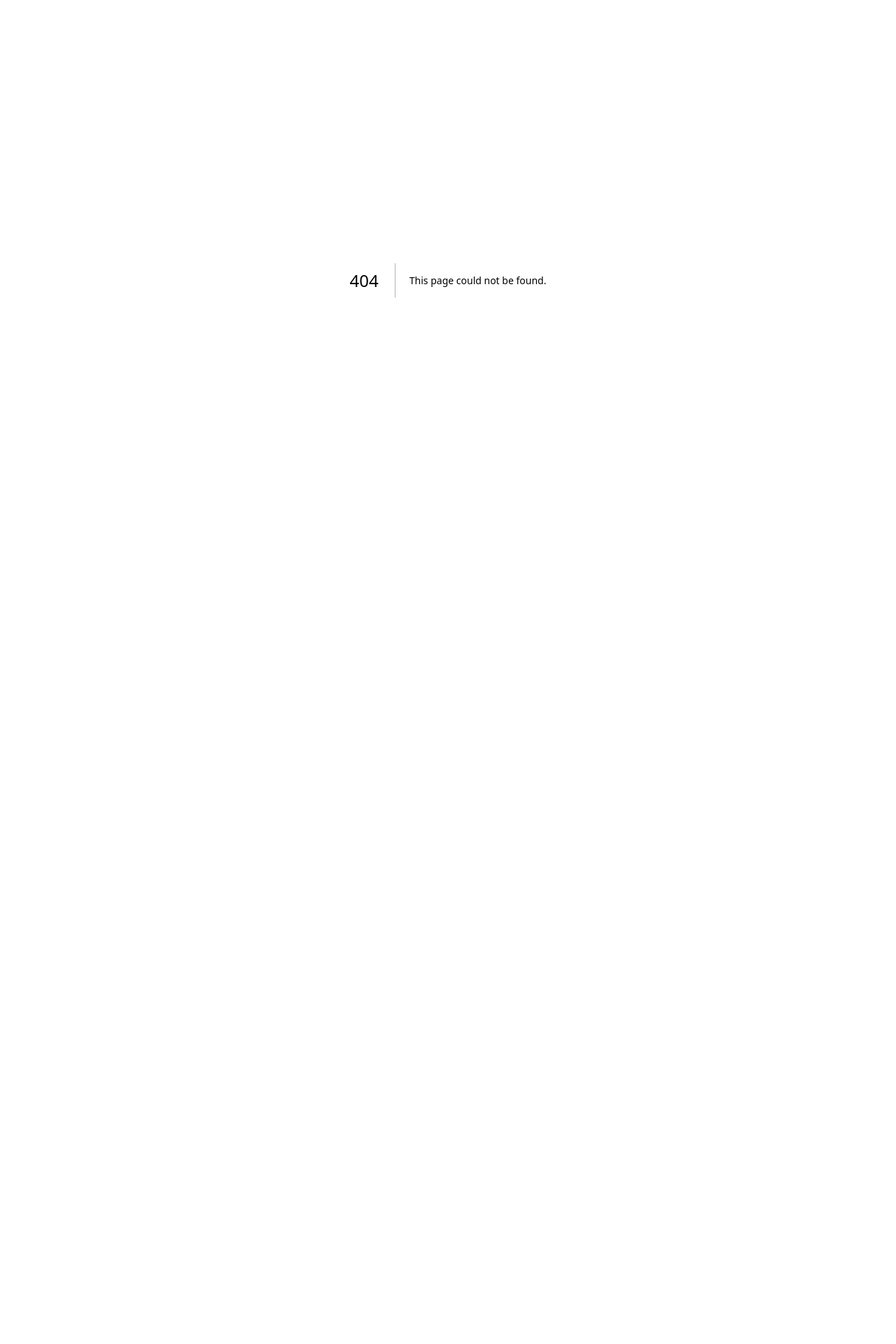
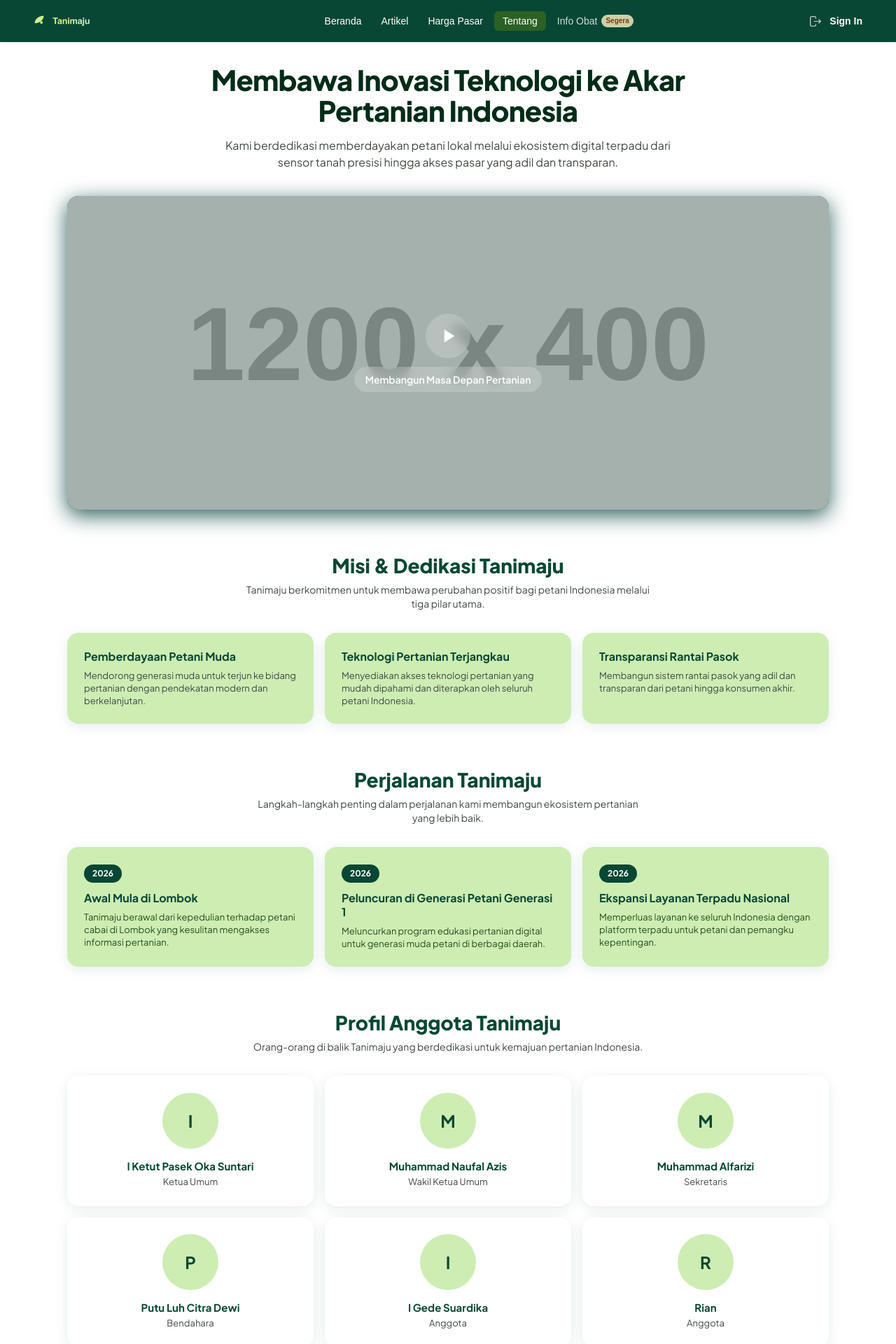
Before and after one commit to KELOMPOK-2-PTKOM2026/TIM-1-PERTANIAN, a Next.js app: page /tentang in a window 1280 px wide. Before the commit this address had no page. Shown: the top 1920 px of the page at 70% size. Before the commit the page ends 800 px from the top, so only its background shows below. Built offline with nearby package versions, Linux system fonts and the light colour scheme.

Commit message:
menambahkan halaman tentang

```diff
--- /dev/null
+++ b/app/(public)/tentang/page.tsx
@@ -0,0 +1,176 @@
+export const revalidate = 60;
+
+const missions = [
+  {
+    title: "Pemberdayaan Petani Muda",
+    description:
+      "Mendorong generasi muda untuk terjun ke bidang pertanian dengan pendekatan modern dan berkelanjutan.",
+  },
+  {
+    title: "Teknologi Pertanian Terjangkau",
+    description:
+      "Menyediakan akses teknologi pertanian yang mudah dipahami dan diterapkan oleh seluruh petani Indonesia.",
+  },
+  {
+    title: "Transparansi Rantai Pasok",
+    description:
+      "Membangun sistem rantai pasok yang adil dan transparan dari petani hingga konsumen akhir.",
+  },
+];
+
+const journey = [
+  {
+    year: "2026",
+    title: "Awal Mula di Lombok",
+    description:
+      "Tanimaju berawal dari kepedulian terhadap petani cabai di Lombok yang kesulitan mengakses informasi pertanian.",
+  },
+  {
+    year: "2026",
+    title: "Peluncuran di Generasi Petani Generasi 1",
+    description:
+      "Meluncurkan program edukasi pertanian digital untuk generasi muda petani di berbagai daerah.",
+  },
+  {
+    year: "2026",
+    title: "Ekspansi Layanan Terpadu Nasional",
+    description:
+      "Memperluas layanan ke seluruh Indonesia dengan platform terpadu untuk petani dan pemangku kepentingan.",
+  },
+];
+
+const team = [
+  { name: "I Ketut Pasek Oka Suntari", role: "Ketua Umum" },
+  { name: "Muhammad Naufal Azis", role: "Wakil Ketua Umum" },
+  { name: "Muhammad Alfarizi", role: "Sekretaris" },
+  { name: "Putu Luh Citra Dewi", role: "Bendahara" },
+  { name: "I Gede Suardika", role: "Anggota" },
+  { name: "Rian", role: "Anggota" },
+];
+
+export default function TentangPage() {
+  return (
+    <div className="font-[family-name:var(--font-jakarta-sans)]">
+      {/* Hero Section */}
+      <section className="mx-auto max-w-6xl px-4 pt-8 pb-4">
+        <h1 className="mx-auto max-w-3xl text-center text-[40px] font-extrabold leading-[44px] tracking-[-0.8px] text-[#002C17]">
+          Membawa Inovasi Teknologi ke Akar Pertanian Indonesia
+        </h1>
+        <p className="mx-auto mt-4 max-w-2xl text-center text-[16px] leading-[24px] text-[#414942]">
+          Kami berdedikasi memberdayakan petani lokal melalui ekosistem digital
+          terpadu dari sensor tanah presisi hingga akses pasar yang adil dan
+          transparan.
+        </p>
+      </section>
+
+      {/* Hero Image */}
+      <section className="mx-auto max-w-6xl px-4 pb-8">
+        <div className="relative mt-5 overflow-hidden rounded-2xl bg-[#084734] shadow-[0_8px_30px_0_rgba(19,78,74,0.90)]">
+          <img
+            src="https://placehold.co/1200x400/084734/ffffff?text=Tanimaju"
+            alt="Tanimaju"
+            className="h-96 w-full object-cover opacity-80 md:h-[448px]"
+          />
+          <div className="absolute inset-0 flex items-center justify-center">
+            <div className="flex flex-col items-center gap-3">
+              <div className="flex h-16 w-16 items-center justify-center rounded-full bg-white/20 backdrop-blur-sm">
+                <svg
+                  className="h-8 w-8 text-white"
+                  fill="currentColor"
+                  viewBox="0 0 24 24"
+                >
+                  <path d="M8 5v14l11-7z" />
+                </svg>
+              </div>
+              <span className="rounded-full bg-white/20 px-4 py-2 text-sm font-semibold text-white backdrop-blur-sm">
+                Membangun Masa Depan Pertanian
+              </span>
+            </div>
+          </div>
+        </div>
+      </section>
+
+      {/* Misi & Dedikasi */}
+      <section className="mx-auto max-w-6xl px-4 py-8">
+        <h2 className="text-center text-[28px] font-extrabold leading-[32px] text-[#084734]">
+          Misi & Dedikasi Tanimaju
+        </h2>
+        <p className="mx-auto mt-2 max-w-xl text-center text-[14px] leading-[20px] text-[#404847]">
+          Tanimaju berkomitmen untuk membawa perubahan positif bagi petani
+          Indonesia melalui tiga pilar utama.
+        </p>
+        <div className="mt-8 grid gap-4 grid-cols-1 lg:grid-cols-3">
+          {missions.map((m) => (
+            <div
+              key={m.title}
+              className="rounded-2xl bg-[#CDEDB3] p-6 shadow-[0_4px_18px_0_rgba(19,78,74,0.10)]"
+            >
+              <h3 className="text-[16px] font-bold leading-[20px] text-[#084734]">
+                {m.title}
+              </h3>
+              <p className="mt-2 text-[13px] leading-[18px] text-[#404847]">
+                {m.description}
+              </p>
+            </div>
+          ))}
+        </div>
+      </section>
+
+      {/* Perjalanan */}
+      <section className="mx-auto max-w-6xl px-4 py-8">
+        <h2 className="text-center text-[28px] font-extrabold leading-[32px] text-[#084734]">
+          Perjalanan Tanimaju
+        </h2>
+        <p className="mx-auto mt-2 max-w-xl text-center text-[14px] leading-[20px] text-[#404847]">
+          Langkah-langkah penting dalam perjalanan kami membangun ekosistem
+          pertanian yang lebih baik.
+        </p>
+        <div className="mt-8 grid gap-4 grid-cols-1 lg:grid-cols-3">
+          {journey.map((j) => (
+            <div
+              key={j.title}
+              className="rounded-2xl bg-[#CDEDB3] p-6 shadow-[0_4px_18px_0_rgba(19,78,74,0.10)]"
+            >
+              <span className="inline-block rounded-full bg-[#084734] px-3 py-1 text-[12px] font-bold text-white">
+                {j.year}
+              </span>
+              <h3 className="mt-3 text-[16px] font-bold leading-[20px] text-[#084734]">
+                {j.title}
+              </h3>
+              <p className="mt-2 text-[13px] leading-[18px] text-[#264e21]">
+                {j.description}
+              </p>
+            </div>
+          ))}
+        </div>
+      </section>
+
+      {/* Profil Anggota */}
+      <section className="mx-auto max-w-6xl px-4 py-8 pb-16">
+        <h2 className="text-center text-[28px] font-extrabold leading-[32px] text-[#084734]">
+          Profil Anggota Tanimaju
+        </h2>
+        <p className="mx-auto mt-2 max-w-xl text-center text-[14px] leading-[20px] text-[#404847]">
+          Orang-orang di balik Tanimaju yang berdedikasi untuk kemajuan
+          pertanian Indonesia.
+        </p>
+        <div className="mt-8 grid gap-4 grid-cols-1 lg:grid-cols-3">
+          {team.map((t) => (
+            <div
+              key={t.name}
+              className="flex flex-col items-center rounded-2xl bg-white p-6 shadow-[0_4px_18px_0_rgba(19,78,74,0.10)]"
+            >
+              <div className="flex h-20 w-20 items-center justify-center rounded-full bg-[#CDEDB3] text-[24px] font-bold text-[#084734]">
+                {t.name.charAt(0)}
+              </div>
+              <h3 className="mt-4 text-[15px] font-bold leading-[18px] text-[#084734]">
+                {t.name}
+              </h3>
+              <p className="mt-1 text-[13px] text-[#404847]">{t.role}</p>
+            </div>
+          ))}
+        </div>
+      </section>
+    </div>
+  );
+}
--- a/components/Navbar.tsx
+++ b/components/Navbar.tsx
@@ -20,7 +20,7 @@ export const NAV_ITEMS: NavItem[] = [
   { label: "Beranda", href: "/", status: "active" },
   { label: "Artikel", href: "/artikel", status: "active" },
   { label: "Harga Pasar", href: "/harga-pasar", status: "active" },
-  { label: "Tentang", href: "#", status: "active" },
+  { label: "Tentang", href: "/tentang", status: "active" },
   {
     label: "Info Obat",
     href: "/obat",
```
